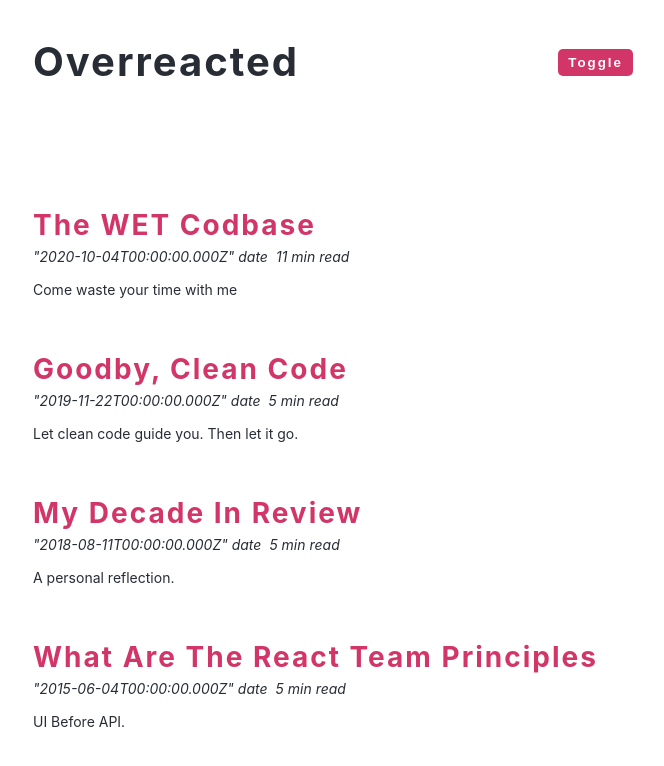
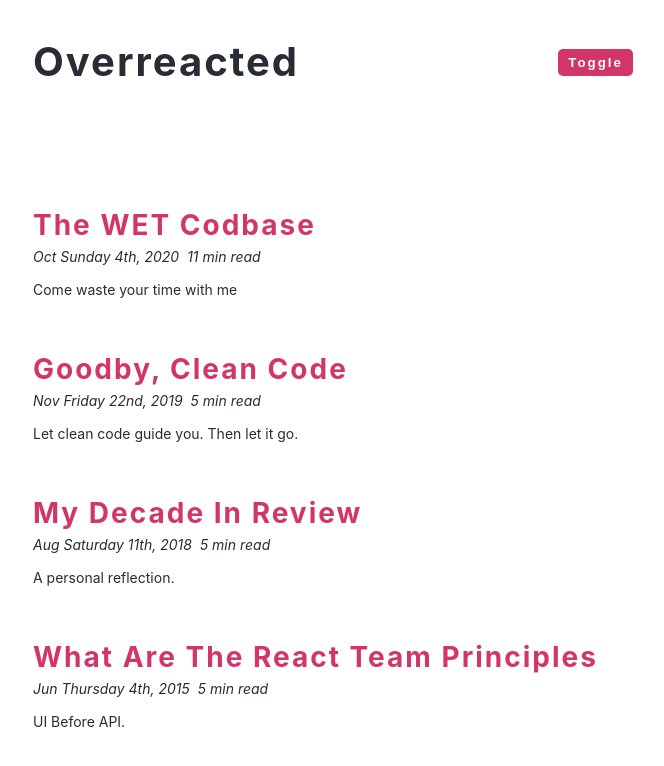
Before and after one commit to iamshahidameen/react-dark-mode, a React (Create React App) app: page / in a window 1280 px wide. Shown: the top 766 px of the page, without its empty margins (307-971 px from the left). Built offline with nearby package versions, Linux system fonts and the light colour scheme.

Commit message:
Used momment.js to formate date and time

```diff
--- a/src/App.js
+++ b/src/App.js
@@ -3,6 +3,7 @@
 import Article from './Article';
 
 function App() {
+  const [toggle, setToggle] = useState(false);
   return (
     <main>
       <nav>
--- a/src/Article.js
+++ b/src/Article.js
@@ -1,11 +1,12 @@
 import React from 'react';
 import moment from 'moment';
 const Article = ({ id, title, snippet, date, length }) => {
+  console.log(JSON.stringify(date));
   return (
     <article className="post">
       <h2>{title}</h2>
       <div className="post-info">
-        <span>{JSON.stringify(date)} date</span>
+        <span>{moment(date).format('MMM dddd Do, YYYY')}</span>
         <span>{length} min read</span>
       </div>
       <p>{snippet}</p>
```
